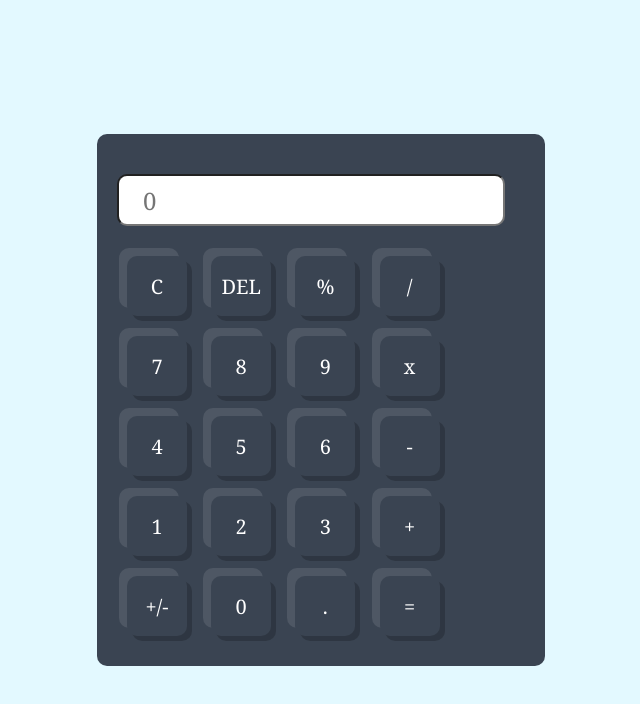
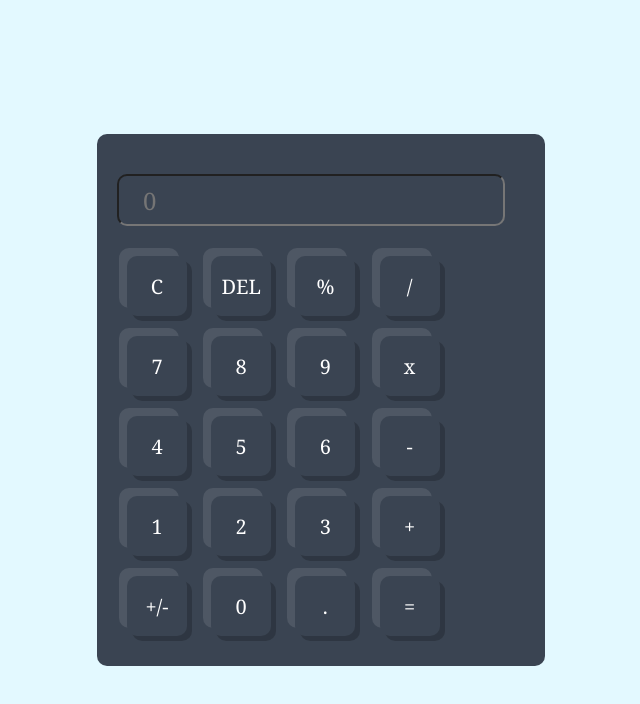
Before and after one commit to Mbonyimfura/theodin-calculator, a plain HTML site: page index.html in a window 1280 px wide. Shown: the whole page, without its empty margins (319-959 px from the left). Drawn offline with Linux system fonts and the light colour scheme.

Commit message:
Add style to display

```diff
--- a/style.css
+++ b/style.css
@@ -40,6 +40,8 @@
     padding: 24px;
    font-size: 24px;
    border-radius: 10px;
+   background: #3a4452;
+   color: #e3f9ff;
 
 }
 .display input{
```
